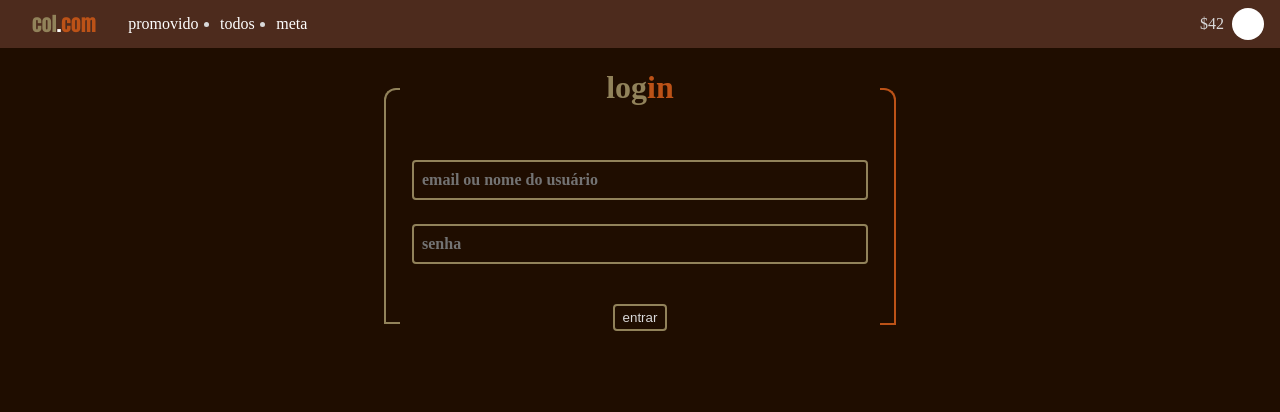
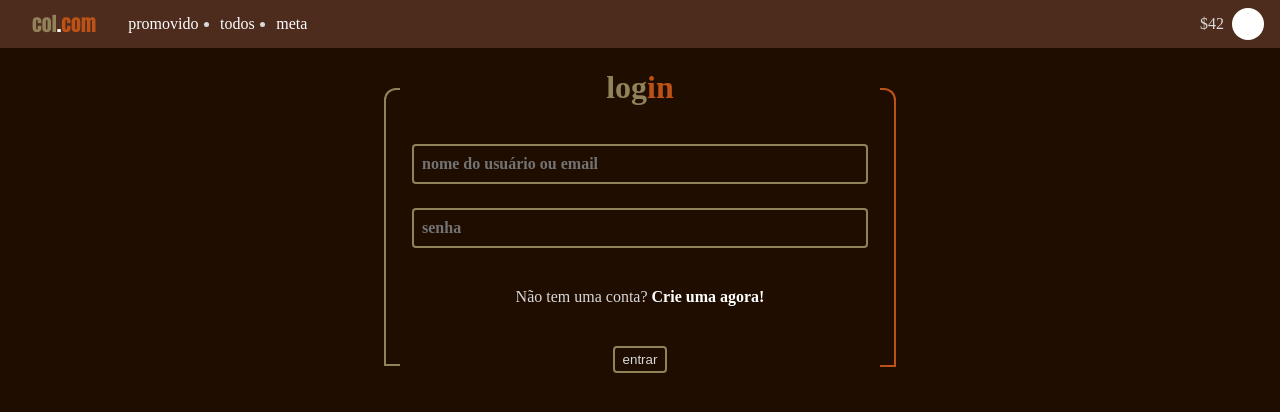
Before and after one commit to joallace/colcom, a React (Vite) app: page /login in a window 1280 px wide. Shown: the top 412 px of the page. Built offline with nearby package versions, Linux system fonts and the light colour scheme; some icons are missing.

Commit message:
Implementing sign up in the login page

```diff
--- a/src/assets/scss/components/_topic.scss
+++ b/src/assets/scss/components/_topic.scss
@@ -60,6 +60,7 @@
             gap: 0.25rem;
             flex-shrink: 0;
             align-items: center;
+            margin-left: 1rem;
         }
 
         .vote-buttons {
--- a/src/assets/scss/core/_tags.scss
+++ b/src/assets/scss/core/_tags.scss
@@ -17,11 +17,25 @@ button {
         background-color: darken($default-orange, 10%);
     }
 
-    &:disabled{
+    &:disabled {
         border-color: darken($default-font-color, 40%);
         color: darken($default-font-color, 40%);
         cursor: default;
         background-color: transparent;
+    }
+}
+
+a {
+    cursor: pointer;
+    color: white;
+    text-decoration: none;
+
+    &:hover {
+        color: $default-orange;
+    }
+
+    &:active {
+        color: darken($default-orange, 10%);
     }
 }
 
--- a/src/assets/scss/layout/_navbar.scss
+++ b/src/assets/scss/layout/_navbar.scss
@@ -13,18 +13,6 @@ nav{
     div{
         align-items: center;
         display: flex;
-    }
-
-    a{
-        color: white;
-        text-decoration: none;
-        &:hover{
-            color: $default-orange;
-        }
-        &:active{
-            color: darken($default-orange, 10%);
-        }
-
     }
 
     ul{
--- a/src/assets/scss/pages/_login.scss
+++ b/src/assets/scss/pages/_login.scss
@@ -27,31 +27,44 @@
         display: flex;
         justify-content: space-between;
 
-        .userData {
+        .loginForm {
             width: 100%;
             display: grid;
-            margin-top: 2rem;
-            gap: 1.5rem;
+            margin-top: 1rem;
+            gap: 2.5rem;
 
-            .globalError{
+            .globalError {
                 background-color: $default-red;
                 text-align: center;
                 padding: 1rem 0;
                 border-radius: 0.25rem;
             }
+
+            .userData {
+                width: 100%;
+                display: grid;
+                gap: 1.5rem;
+            }
+
+            .createAccount{
+                text-align: center;
+                a{
+                    font-weight: bold;
+                }
             }
 
             .buttonRow {
-            margin-top: 1rem;
                 display: flex;
                 justify-content: center;
 
-            button{
+                button {
                     display: flex;
-                .spinner{
+
+                    .spinner {
                         margin: 0 10px 0 0;
                         width: 1rem;
                         height: 1rem;
+                    }
                 }
             }
         }
@@ -59,6 +72,7 @@
         .inputBox {
             input {
                 height: 2.5rem;
+
                 &:not(:placeholder-shown)+label,
                 &:focus+label {
                     background-color: $default-bg;
--- a/src/pages/Login.jsx
+++ b/src/pages/Login.jsx
@@ -6,17 +6,20 @@ import env from "@/assets/enviroment"
 
 export default function Login() {
   const loginRef = React.useRef()
+  const emailRef = React.useRef()
   const passRef = React.useRef()
   const [isLoading, setIsLoading] = React.useState(false)
+  const [isSignUp, setIsSignUp] = React.useState(false)
   const [error, setError] = React.useState(false)
   const [globalError, setGlobalError] = React.useState(false)
   const navigate = useNavigate()
 
   const send = async () => {
     const login = loginRef.current.value
+    const email = emailRef.current?.value
     const pass = passRef.current.value
 
-    if (!login || !pass) {
+    if (!login || !pass || (isSignUp && !email)) {
       setError(true)
       return
     }
@@ -24,22 +27,27 @@ export default function Login() {
     try {
       setIsLoading(true)
       setGlobalError(false)
+      const url = `${env.apiAddress}/${isSignUp ? "users" : "login"}`
+      const body = isSignUp ?
+        JSON.stringify({ name: login, email, pass })
+        :
+        JSON.stringify({ login, pass })
 
-      const res = await fetch(`${env.apiAddress}/login`, {
+      const res = await fetch(url, {
         method: "post",
-        body: JSON.stringify({ login, pass }),
-        headers: { "Content-Type": "application/json" }
+        headers: { "Content-Type": "application/json" },
+        body
       })
 
       const data = await res.json()
 
-      if(res.status >= 400)
+      if (res.status >= 400)
         setGlobalError(data.message.toLowerCase())
 
-      if (data.accessToken) {
+      if (data.accessToken)
         localStorage.setItem("accessToken", data.accessToken)
+
       navigate("/")
-      }
     }
     catch (err) {
       setGlobalError("Não foi possível se conectar ao colcom. Por favor, verifique sua conexão.")
@@ -56,42 +64,72 @@ export default function Login() {
         <div className="header">
           <div className="top bracket" />
           <h1>
+            {isSignUp ?
+              <span>sign<span>up</span></span>
+              :
               <span>log<span>in</span></span>
+            }
           </h1>
           <div className="reverse top critique bracket" />
         </div>
         <div className="body">
           <div className="bracket" />
-          <div className="userData">
+          <div className="loginForm">
             {globalError &&
               <div className="globalError">{globalError}</div>
             }
+            <div className="userData">
               <Input
-              label="email ou nome do usuário"
+                label={`nome do usuário${isSignUp ? "" : " ou email"}`}
                 inputRef={loginRef}
                 disabled={isLoading}
-              onChange={e => setError(false)}
+                onChange={() => setError(false)}
                 onKeyDown={e => e.key === "Enter" && send()}
                 errorMessage={(error && !loginRef.current.value.length) && "campo obrigatório!"}
               />
+              {isSignUp &&
                 <Input
+                  type="email"
+                  label="email"
+                  inputRef={emailRef}
+                  disabled={isLoading}
+                  onChange={() => setError(false)}
+                  onKeyDown={e => e.key === "Enter" && send()}
+                  errorMessage={(error && !emailRef.current.value.length) && "campo obrigatório!"}
+                />
+              }
+              <Input
+                type="password"
                 label="senha"
                 inputRef={passRef}
-              type="password"
                 disabled={isLoading}
-              onChange={e => setError(false)}
+                onChange={() => setError(false)}
                 onKeyDown={e => e.key === "Enter" && send()}
                 errorMessage={(error && !passRef.current.value.length) && "campo obrigatório!"}
               />
+            </div>
+            <span className="createAccount">
+              {isSignUp ? "Tem" : "Não tem"} uma conta?
+              <a onClick={() => setIsSignUp(!isSignUp)}>
+                {isSignUp ? " Entre" : " Crie uma"} agora!
+              </a>
+            </span>
             <div className="buttonRow">
               <button disabled={isLoading} onClick={send}>
                 {isLoading ?
                   <>
                     <div className="spinner" />
-                    entrando...
+                    {isSignUp ?
+                      "cadastrando..."
+                      :
+                      "entrando..."}
                   </>
                   :
-                  "entrar"}
+                  isSignUp ?
+                    "cadastrar"
+                    :
+                    "entrar"
+                }
               </button>
             </div>
           </div>
```
Lines whose indentation alone changed are shown as unchanged.
